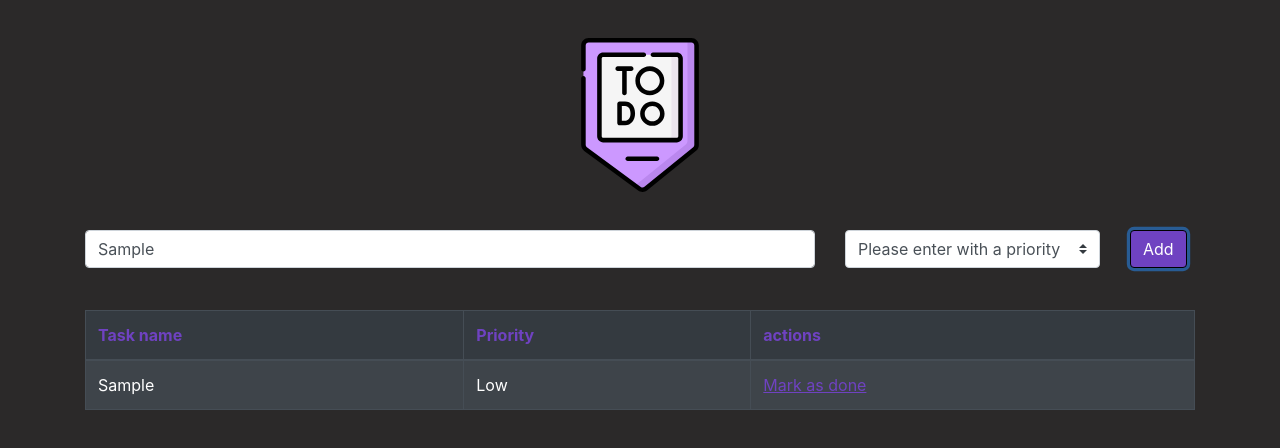
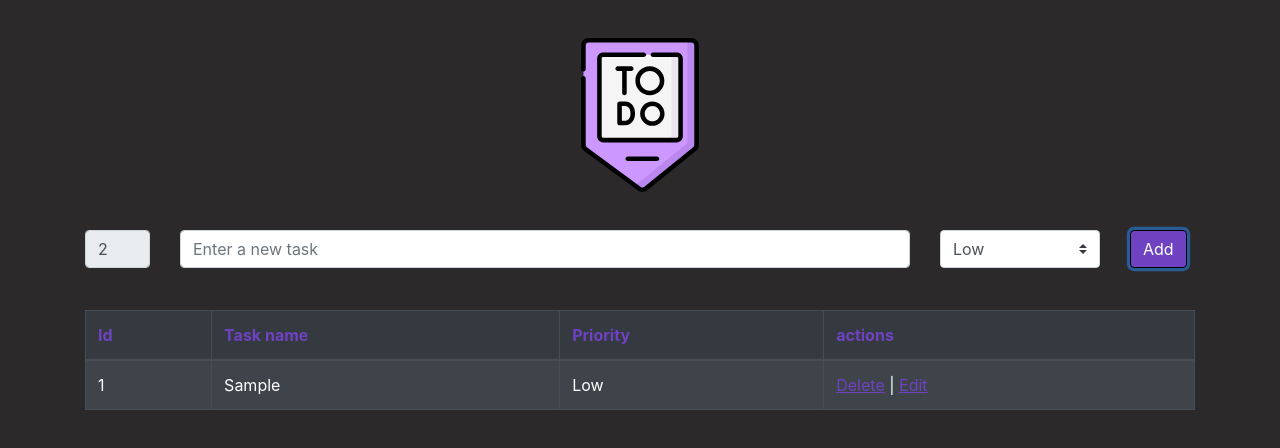
Before and after one commit to Gustavo-tech/todo-app-react, a React (Create React App) app in the folder web/: page / in a window 1280 px wide. Both pictures are taken after typing "Sample" into the empty fields and a click on the button "Add". Shown: the top 448 px of the page. Built offline with nearby package versions, Linux system fonts and the light colour scheme; no server answers.

Commit message:
Increasing the id according to the tasks

```diff
--- a/web/src/components/TaskForm/TaskForm.jsx
+++ b/web/src/components/TaskForm/TaskForm.jsx
@@ -18,6 +18,12 @@ class TaskForm extends Component {
         priority: 'low'
     }
 
+    componentDidMount() {
+        this.setState({
+            id: this.getLastId(this.props.tasks) + 1
+        })
+    }
+
     onNameChange = (event) => {
         this.setState({
             name: event.target.value
@@ -32,13 +38,29 @@ class TaskForm extends Component {
 
     handleSubmit = (event) => {
         event.preventDefault();
-        var newTask = {
-            id: this.getLastId(this.props.tasks),
-            taskName: this.state.name,
-            priority: this.convertPriorityToNumber(this.state.priority)
+
+        if (document.getElementById('submit-button').innerHTML === 'Add') {
+            let newTask = {
+                id: this.state.id,
+                taskName: this.state.name,
+                priority: this.convertPriorityToNumber(this.state.priority)
+            }
+
+            this.setState({
+                id: this.state.id + 1,
+                taskName: '',
+                priority: 'low'
+            })
+
+            document.getElementById('task-name').value = '';
+            document.getElementById('priority').value = 'Low';
+
+            this.props.handleNewTask(newTask);
+        }
+        else {
+
         }
 
-        this.props.handleNewTask(newTask);
     }
 
     getLastId(tasks) {
@@ -71,12 +93,17 @@ class TaskForm extends Component {
             <Container style={{marginBottom: '2%'}}>
                 <Form onSubmit={this.handleSubmit}>
                     <Row>
+                    <Col sm={3} lg={1}>
+                            <Form.Group>
+                                <Form.Control id="task-id" type="number" value={this.state.id} disabled />
+                            </Form.Group>
+                        </Col>
                         <Col sm={3} lg={8}>
                             <Form.Group>
                                 <Form.Control onChange={this.onNameChange} id="task-name" type="text" placeholder="Enter a new task" required />
                             </Form.Group>
                         </Col>
-                        <Col sm={3} lg={3}>
+                        <Col sm={3} lg={2}>
                             <Form.Control
                                 onChange={this.onPriorityChange}
                                 as="select"
@@ -84,14 +111,13 @@ class TaskForm extends Component {
                                 id="priority"
                                 custom
                                 required >
-                                <option>Please enter with a priority</option>
                                 <option value="Low">Low</option>
                                 <option value="Medium">Medium</option>
                                 <option value="High">High</option>
                             </Form.Control>
                         </Col>
                         <Col sm={2} lg={1}>
-                            <Button type="submit">Add</Button>
+                            <Button id="submit-button" type="submit">Add</Button>
                         </Col>
                     </Row>
                 </Form>
--- a/web/src/components/TaskTable/TaskTable.jsx
+++ b/web/src/components/TaskTable/TaskTable.jsx
@@ -8,21 +8,22 @@ import Container from 'react-bootstrap/Container';
 // Styles
 import './style.css';
 
+function setEditProperties(task) {
+    document.getElementById('task-name').value = task.taskName;
+    document.getElementById('priority').value = task.priority;
+    document.getElementById('submit-button').innerHTML = 'Edit';
+}
+
 const TaskTable = ({tasks, handleDeleteTask}) => {
     return(
         <Container>
                 <Table striped bordered hover variant="dark" className="to-do-table">
                 <thead className="table-head">
                     <tr>
-                        <th>
-                            Task name
-                        </th>
-                        <th>
-                            Priority
-                        </th>
-                        <th>
-                            actions
-                        </th>
+                        <th>Id</th>
+                        <th>Task name</th>
+                        <th>Priority</th>
+                        <th>actions</th>
                     </tr>
                 </thead>
                 <tbody>
@@ -30,9 +31,10 @@ const TaskTable = ({tasks, handleDeleteTask}) => {
                         tasks.map(task => {
                             return(
                                 <tr key={task.id}>
+                                    <td>{task.id}</td>
                                     <td>{task.taskName}</td>
                                     <td>{task.priority}</td>
-                                    <td><span onClick={() => handleDeleteTask(task)} className="link-actions">Mark as done</span></td>
+                                    <td><span onClick={() => handleDeleteTask(task)} className="link-actions">Delete</span> | <span onClick={() => setEditProperties(task)} className="link-actions">Edit</span></td>
                                 </tr>
                             )
                         })
--- a/web/src/pages/Home/Home.jsx
+++ b/web/src/pages/Home/Home.jsx
@@ -53,7 +53,13 @@ class Home extends Component {
     }
 
     handleEdit = (task) => {
-
+        axios.put('https://localhost:5001/api/todo/edit', JSON.stringify(task), {
+            data: JSON.stringify(task),
+            headers: {
+                'Content-type': 'application/json'
+            },
+            method: 'PUT',
+        })
     }
 
     handleDelete = (taskReceived) => {
@@ -97,8 +103,8 @@ class Home extends Component {
         return(
             <div>
                 <img className="to-do-icon" src={TodoImage} alt="to-do-icon"/>
-                <TaskForm tasks={this.state.tasks} handleNewTask={this.handleNewTask}/>
-                <TaskTable handleEdit={this.handleEdit} handleDeleteTask={this.handleDelete} tasks={this.state.tasks}/>
+                <TaskForm tasks={this.state.tasks} handleNewTask={this.handleNewTask} handleEditTask={this.handleEdit}/>
+                <TaskTable handleDeleteTask={this.handleDelete} tasks={this.state.tasks}/>
             </div>
         )
     }
```
Also changed, not shown: 1 other file (tests, documents, lock files or other folders).
